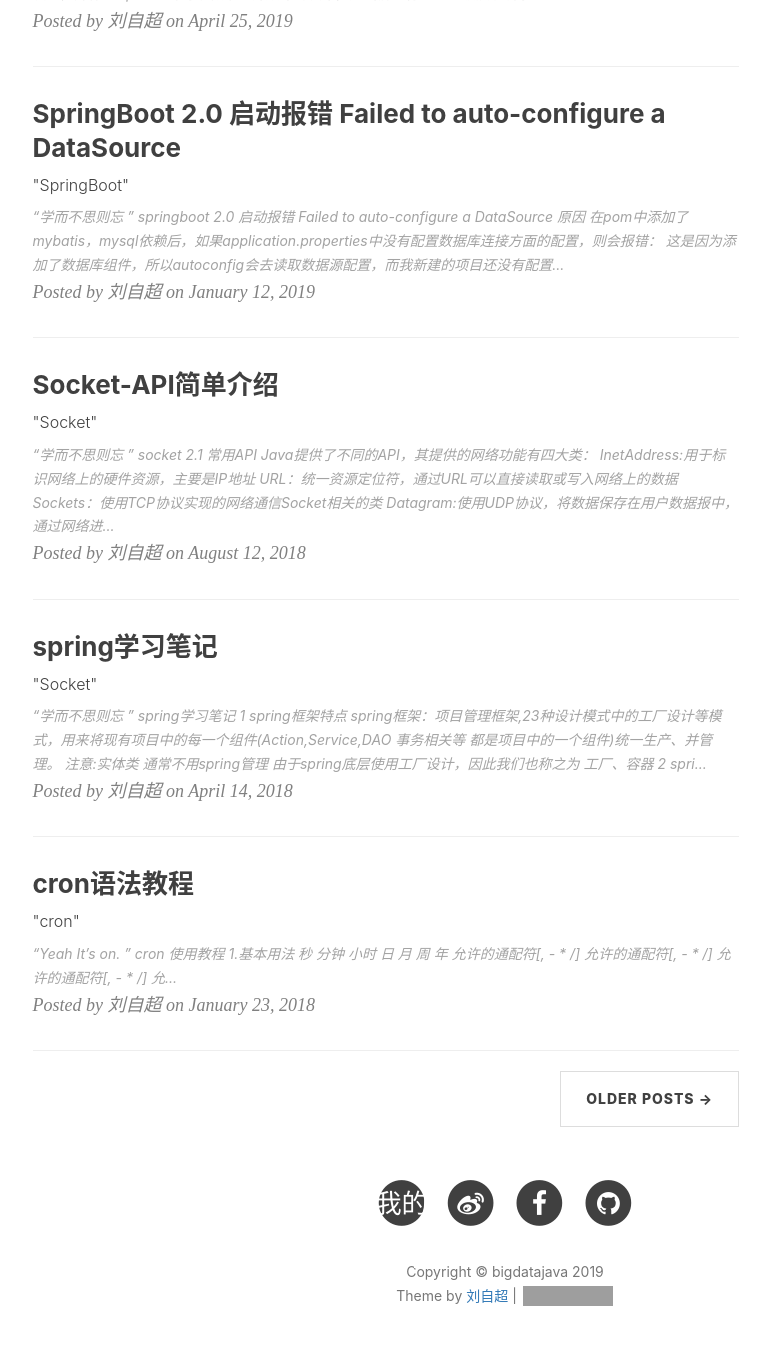
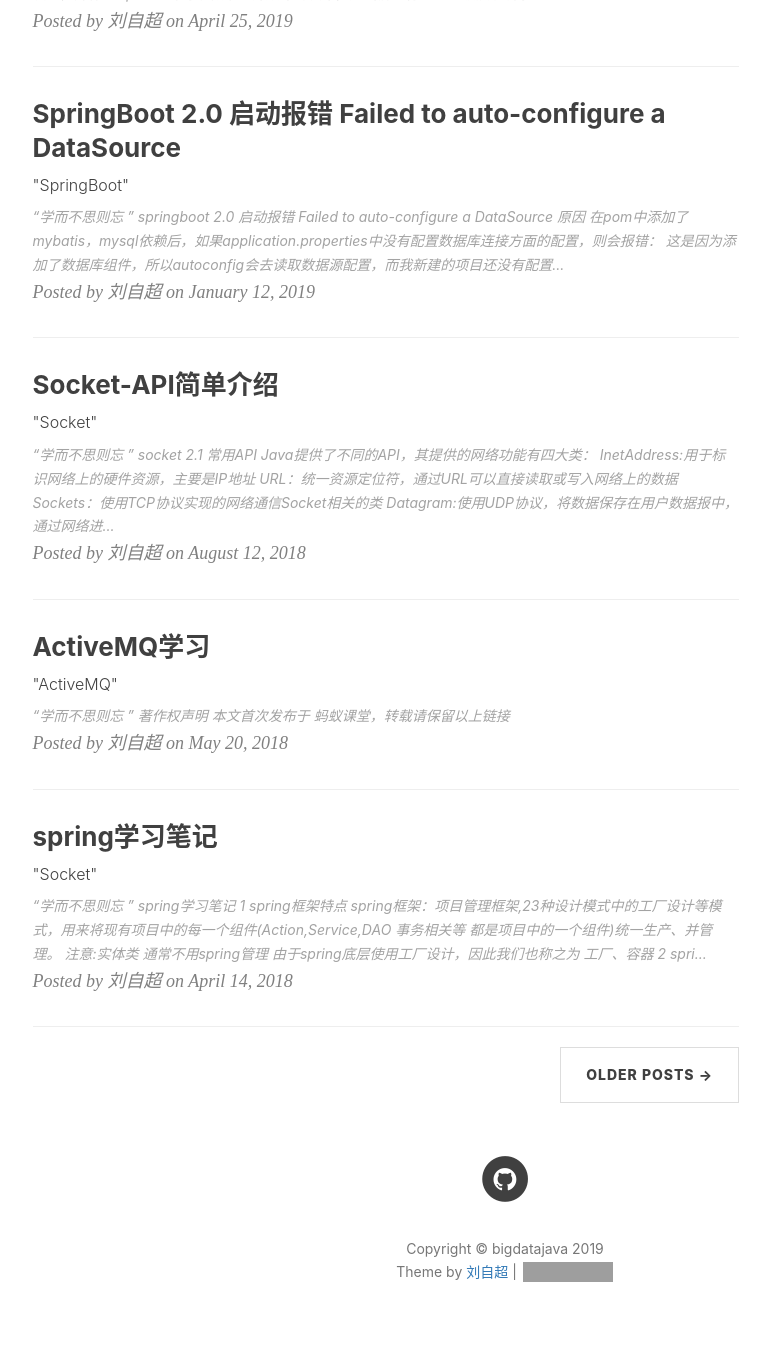
Before and after one commit to bigdatajava/blogspot, a Jekyll site: the page built from index.html, in a window 1280 px wide and 1400 px high, scrolled down 1474 px. Shown: the top 1345 px of the window, without its empty margins (135-905 px from the left). Built offline with Jekyll 4.4.1, drawn with Linux system fonts in a browser that asks for light colours; nearby versions of some CDN libraries; the list of posts is cut into pages by our own code; comment, search, counter and statistics services are not loaded; some of the changed text lies outside the part shown; grey boxes are pictures that could not be loaded.

Commit message:
百度统计

```diff
--- a/_config.yml
+++ b/_config.yml
@@ -1,6 +1,6 @@
 # Site settings
 title: bigdatajava
-SEOTitle: 你的博客 | bigdatajava
+SEOTitle: 刘自超的博客 | bigdatajava
 header-img: img/home-bg.jpg
 email: bigdatajava@163.com
 description: "刘自超的博客"
@@ -12,11 +12,11 @@
 
 # SNS settings
 RSS: false
-weibo_username:     bigdatajava
-zhihu_username:     bigdatajava
+# weibo_username:     bigdatajava
+# zhihu_username:     bigdatajava
 github_username:    bigdatajava
 #twitter_username:  bigdatajava
-facebook_username:  bigdatajava
+# facebook_username:  bigdatajava
 
 
 
@@ -50,19 +50,19 @@
 #disqus_username: _your_disqus_short_name_
 
 # Duoshuo settings
-duoshuo_username: huxblog
+# duoshuo_username: huxblog
 # Share component is depend on Comment so we can NOT use share only.
-duoshuo_share: true                     # set to false if you want to use Comment without Sharing
+# duoshuo_share: true                     # set to false if you want to use Comment without Sharing
 
 
 
 
 # Analytics settings
 # Baidu Analytics
-ba_track_id: 4cc1f2d8f3067386cc5cdb626a202900
+ba_track_id: cc537a2fc2
 # Google Analytics
-ga_track_id: 'UA-49627206-1'            # Format: UA-xxxxxx-xx
-ga_domain: huangxuan.me
+#ga_track_id: 'UA-cc537a2fc2-01'            # Format: UA-xxxxxx-xx
+#ga_domain: liuwc.xyz
 
 
 
@@ -82,19 +82,10 @@
 # Friends
 friends: [
     {
-        title: "XXX",
-        href: "http://XXXX.me"
-    },{
-        title: "Foo",
+        title: "友情链接广告位",
         href: "#"
     },{
-        title: "Bar",
-        href: "#"
-    },{
-        title: "Example Friends",
-        href: "#"
-    },{
-        title: "It helps SEO",
+        title: "友情链接广告位",
         href: "#"
     }
 ]
--- /dev/null
+++ b/_posts/2018-07-12-mayi2-33-34-ActiveMQ.md
@@ -0,0 +1,20 @@
+---
+layout:     post
+title:      "ActiveMQ学习"
+subtitle:   " \"ActiveMQ\""
+date:       2018-05-20
+author:     "刘自超"
+header-img: "img/post-bg-2015.jpg"
+tags:
+    - ActiveMQ
+---
+
+> “学而不思则**忘** ”
+
+
+
+
+
+#### 著作权声明
+
+本文首次发布于 [蚂蚁课堂](http://www.mayikt.com/)，转载请保留以上链接
```
